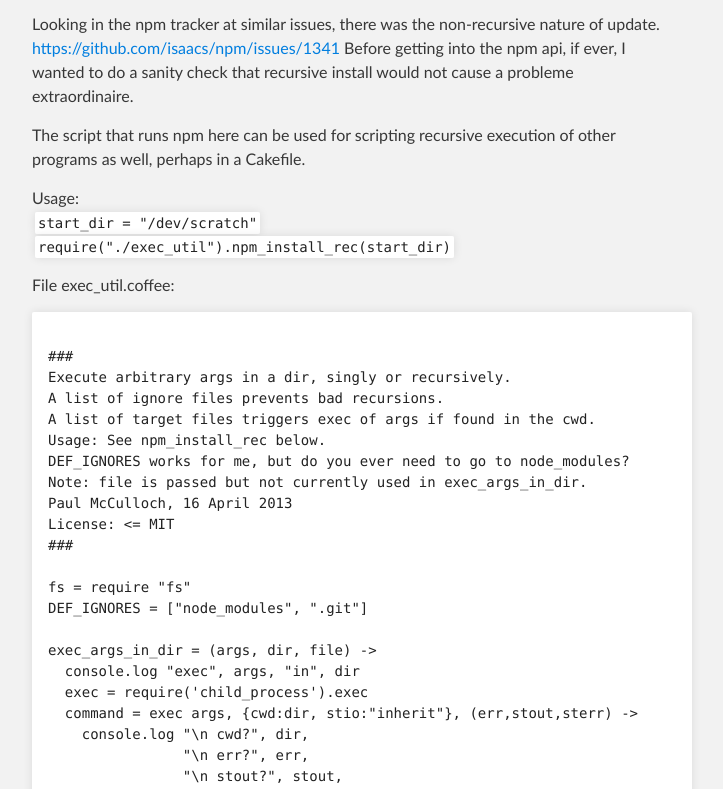
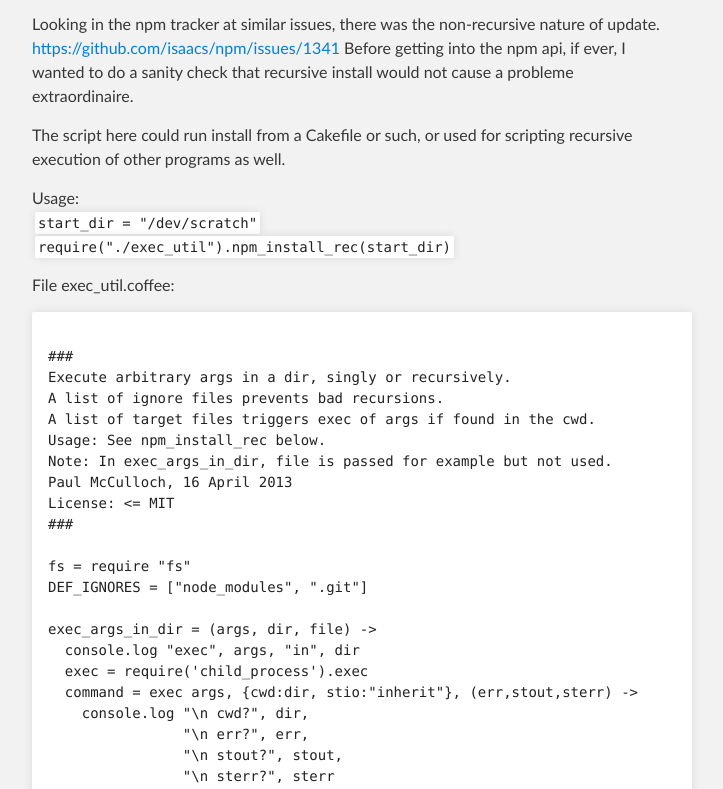
Before and after one commit to apelade/apelade.github.io, a plain HTML site: page index.html in a window 1280 px wide. Shown: the part 468-1257 px from the top of the page, without its empty margins (288-1011 px from the left). Drawn offline with Linux system fonts and the light colour scheme.

Commit message:
ok fianl edit oops

```diff
--- a/index.html
+++ b/index.html
@@ -39,7 +39,7 @@ He showed how he thought in the project main package.json that bundledDependenci
 <p>Looking in the npm tracker at similar issues, there was the non-recursive nature of update. <a href="https://github.com/isaacs/npm/issues/1341">https://github.com/isaacs/npm/issues/1341</a>
 Before getting into the npm api, if ever, I wanted to do a sanity check that recursive install would not cause a probleme extraordinaire.</p>
 
-<p>The script that runs npm here can be used for scripting recursive execution of other programs as well, perhaps in a Cakefile.</p>
+<p>The script here could run install from a Cakefile or such, or used for scripting recursive execution of other programs as well.</p>
 
 <p>Usage:</br>
 <code>start_dir = "/dev/scratch"</code></br>
@@ -53,8 +53,7 @@ Execute arbitrary args in a dir, singly or recursively.
 A list of ignore files prevents bad recursions.
 A list of target files triggers exec of args if found in the cwd.
 Usage: See npm_install_rec below.
-DEF_IGNORES works for me, but do you ever need to go to node_modules?
-Note: file is passed but not currently used in exec_args_in_dir.
+Note: In exec_args_in_dir, file is passed for example but not used.
 Paul McCulloch, 16 April 2013
 License: <= MIT
 ###
```
